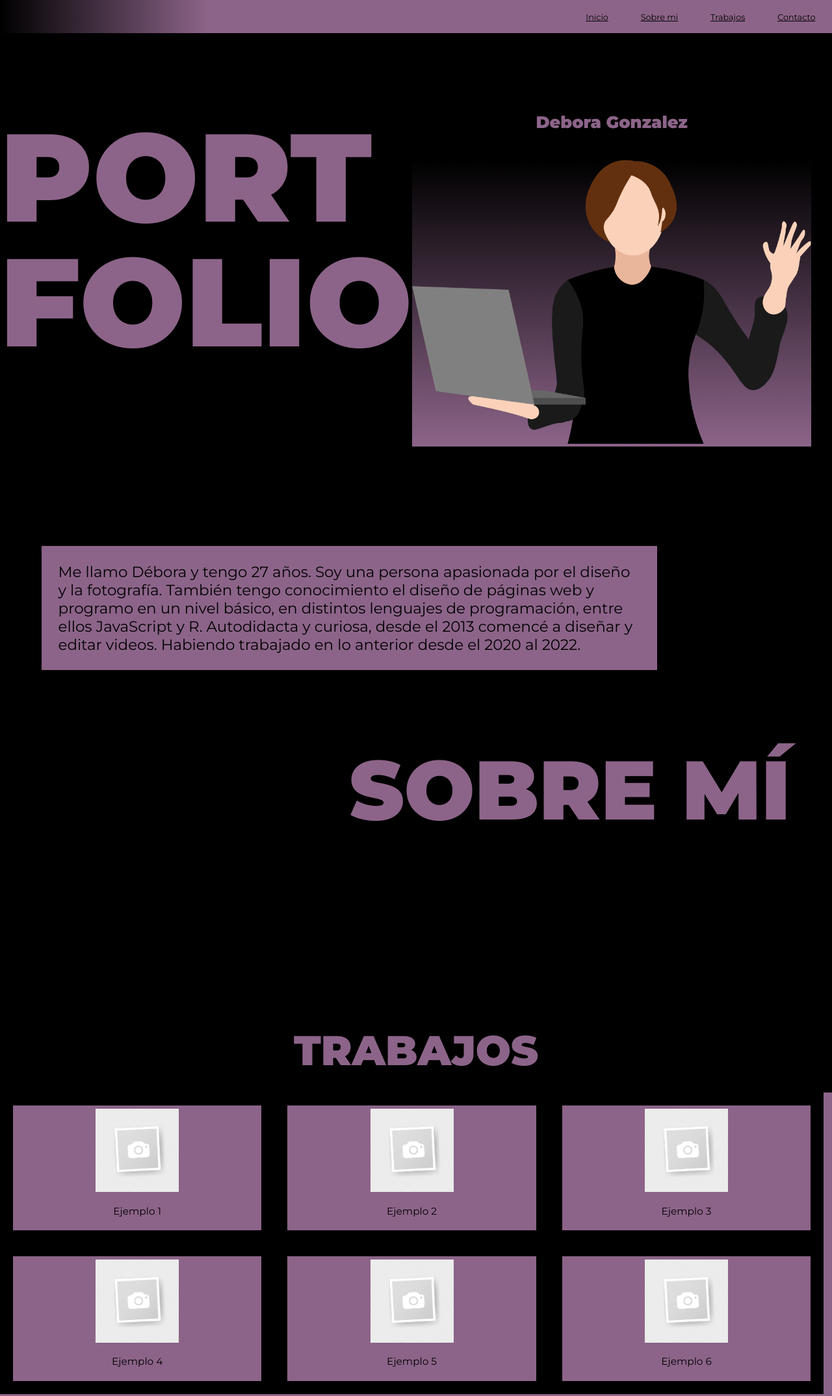
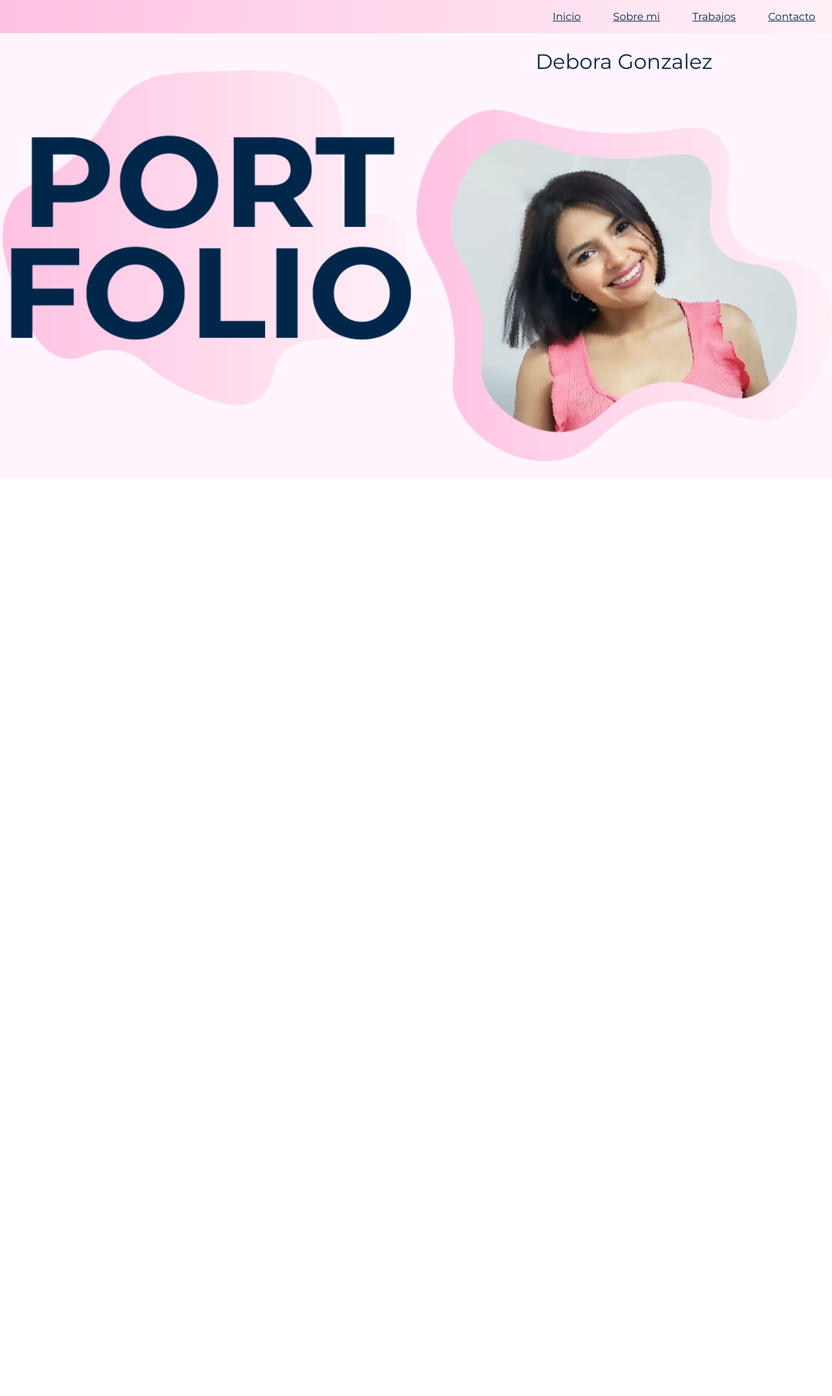
Before and after one commit to deboragonzalezojeda/deboragonzalezojeda.github.io, a plain HTML site: page index.html in a window 1280 px wide. Shown: the top 2148 px of the page at 65% size. After the commit the page ends 800 px from the top, so only its background shows below. Drawn offline with Linux system fonts and the light colour scheme.

Commit message:
Modificacion de css y agregue una form de contacto

```diff
--- a/index.html
+++ b/index.html
@@ -9,10 +9,10 @@
     <header>
         <nav>
             <ul>
-                <li><a class="link_nav" href="#inicio">Inicio</a></li>
-                <li><a class="link_nav" href="#sobre_mi">Sobre mi</a></li>
-                <li><a class="link_nav" href="#trabajos">Trabajos</a></li>
-                <li><a class="link_nav" href="#contacto">Contacto</a></li>
+                <li><a class="link_nav" href="index.html">Inicio</a></li>
+                <li><a class="link_nav" href="sobre_mi.html">Sobre mi</a></li>
+                <li><a class="link_nav" href="trabajos.html">Trabajos</a></li>
+                <li><a class="link_nav" href="contacto.html">Contacto</a></li>
             </ul>
         </nav>
     </header>
@@ -20,68 +20,15 @@
 
         <div id="inicio" class="container">
             <div>
-                <h1>PORT</h1>
-                <h1>FOLIO</h1>
+                <img src="imagenes/portfolio-titulo.png" alt="Portfolio Titulo" class="imagen_grande">
             </div>
 
             <div id="presentacion">
                 <h5>Debora Gonzalez</h5>
-                <div class="image_container">
-                    <img src="art.png" alt="Illustracion de Debora">
+                <div class="image-container">
+                    <img src="imagenes/foto.png" alt="Illustracion de Debora" class="imagen_grande">
                 </div>
             </div>
         </div>
-
-        <div id="sobre_mi" class="container">
-            <p id="descripcion">Me llamo Débora y tengo 27 años. Soy una persona apasionada por el diseño y la fotografía. También tengo conocimiento el diseño de páginas web y programo en un nivel básico, en distintos lenguajes de programación, entre ellos JavaScript y R.
-            Autodidacta y curiosa, desde el 2013 comencé a diseñar y editar videos. Habiendo trabajado en lo anterior desde el 2020 al 2022.</p>
-
-            <div>
-                <h2>SOBRE MÍ</h2>
-            </div>
-        </div>
-
-        <div id="trabajos" class="container">
-            <h3>TRABAJOS</h3>
-
-            <div class="contenedor_grilla">
-                <div class="item_grilla">
-                    <img class="imagen_grilla" src="vacio.avif" alt="imagen faltante">
-                    <p class="texto_grilla">Ejemplo 1</p>
-                </div>
-                <div class="item_grilla">
-                    <img class="imagen_grilla" src="vacio.avif" alt="imagen faltante">
-                    <p class="texto_grilla">Ejemplo 2</p>
-                </div>
-                <div class="item_grilla">
-                    <img class="imagen_grilla" src="vacio.avif" alt="imagen faltante">
-                    <p class="texto_grilla">Ejemplo 3</p>
-                </div>
-                <div class="item_grilla">
-                    <img class="imagen_grilla" src="vacio.avif" alt="imagen faltante">
-                    <p class="texto_grilla">Ejemplo 4</p>
-                </div><div class="item_grilla">
-                    <img class="imagen_grilla" src="vacio.avif" alt="imagen faltante">
-                    <p class="texto_grilla">Ejemplo 5</p>
-                </div><div class="item_grilla">
-                    <img class="imagen_grilla" src="vacio.avif" alt="imagen faltante">
-                    <p class="texto_grilla">Ejemplo 6</p>
-                </div>
-        </div>
-
-        <div id="contacto" class="container">
-            <div id="texto_contacto">
-                <h4>CON</h4>
-                <h4>TAC</h4>
-                <h4>TO</h4>
-            </div>
-
-            <div id="redes">
-                <a href="">Linkedin</a>
-                <a href="">Mail</a>
-                <a href="">Telefono</a>
-            </div>
-        </div>
-
     </body>
 </html>
--- a/style.css
+++ b/style.css
@@ -9,7 +9,7 @@ body, header {
 }
 
 nav {
-    background-image: linear-gradient(to right,#000, #8C6489, #8C6489, #8C6489, #8C6489);
+    background-image: linear-gradient(to right,#FFC2E2, #FFF0F8);
     position: fixed;
     width: 100vw;
     margin: auto;
@@ -25,113 +25,78 @@ li {
 }
 
 .link_nav {
-    color: #000;
-    font-size: 1vw;
+    color: #00274A;
+    font-size: 1rem;
     display: inline;
     padding: 20px;
     padding-right: 2vw;
 }
 
 .container {
-    background-color: black;
+    background-color: #FFF5FF;
     padding-top: 5vh;
     width: 100vw;
     height: 92vh;
+    align-items: center;
+    display: flex;
+    text-align: center;
+    margin: auto;
 }
 
 #inicio {
     margin: 0;
     padding: 0;
-    align-items: center;
-    display: flex;
+
 }
 
-.image_container {
-    background-image: linear-gradient(#000, #8C6489);
+.imagen_grande {
+    width: 50vw;
+}
+
+h5 {
+    font-weight: 500;
+    font-size: 2rem;
+    color: #00274A;
+    text-align: center;
 }
 
 h1 {
-    color: #8C6489;
-    font-size: 15vw;
-    line-height: 5vw;
-}
-
-h5 {
-    padding-top: 10vh;
-    color: #8C6489;
-    font-size: 2vw;
+    color: #00274A;
+    font-size: 3.5rem;
     text-align: center;
 }
 
-img {
-    width: 48vw;
+#descripcion {
+    background-image: linear-gradient(to right,#FFC2E2, #FFF0F8);
+    width: 35vw;
+    margin: 3vw;
+    padding: 3vw;
+    font-size: 1.3rem;
+    text-align: center;
 }
 
-#sobre_mi {
-    width: 100vw;
-    align-items: center;
-    justify-content: center;
-    display: block;
-
-}
-
-#descripcion {
-    background-color: #8C6489;
-    width: 70vw;
-    margin: 5vw;
-    padding: 2vw;
-    font-size: 1.8vw;
-}
-
-h2 {
-    color: #8C6489;
-    font-size: 10vw;
-    text-align: right;
-    padding-right: 5vw;
-}
-
-h3 {
-    color: #8C6489;
-    font-size: 5vw;
-    text-align: center;
-    line-height: 0.1vw;
-}
-
-#contacto {
-    background-color: #8C6489;
-    display: flex;
-    justify-content: space-between;
-}
-
-h4 {
-    font-size: 8vw;
-    line-height: 1vh;
-}
-
-a {
-    font-size: 4vw;
-    text-align: right;
-    display: block;
-    padding-right: 4vw;
+.imagen_peque {
+    width: 30vw;
 }
 
 .contenedor_grilla {
     display: grid;
     grid-template-columns: auto auto auto;
-    background-color: #8C6489;
+    background-image: linear-gradient(to right,#FFC2E2, #FFF0F8);
     padding-right: 1vw;
+    margin: 3vw;
   }
 
 .item_grilla {
-    background-color: #8C6489;
-    border: 20px solid;
-    padding: 5px;
+    background-color: #FFF5FF;
+    margin: 3vw;
+    padding: 2vw;
     display: block;
     text-align: center;
   }
 
   .imagen_grilla {
-    width: 10vw;
+    width: 15vw;
   }
 
   #trabajos {
@@ -139,13 +104,6 @@ a {
   }
 
   .texto_grilla {
-    font-size: 1.2vw;
+    font-size: 1.2rem;
+    color: #00274A;
   }
-
-  #redes {
-    padding-top: 50vh;
-  }
-
-  #texto_contacto {
-    padding-left: 3vw;
-  }
```
Also changed, not shown: contacto.html (added, +42 -0 lines), sobre_mi.html (added, +31 -0 lines), trabajos.html (added, +49 -0 lines), imagenes/contacto.png (added), imagenes/desarrollo-web.png (added), imagenes/disenos.png (added), imagenes/foto.png (added), imagenes/portfolio-titulo.png (added), imagenes/sobre-mi.png (added).
